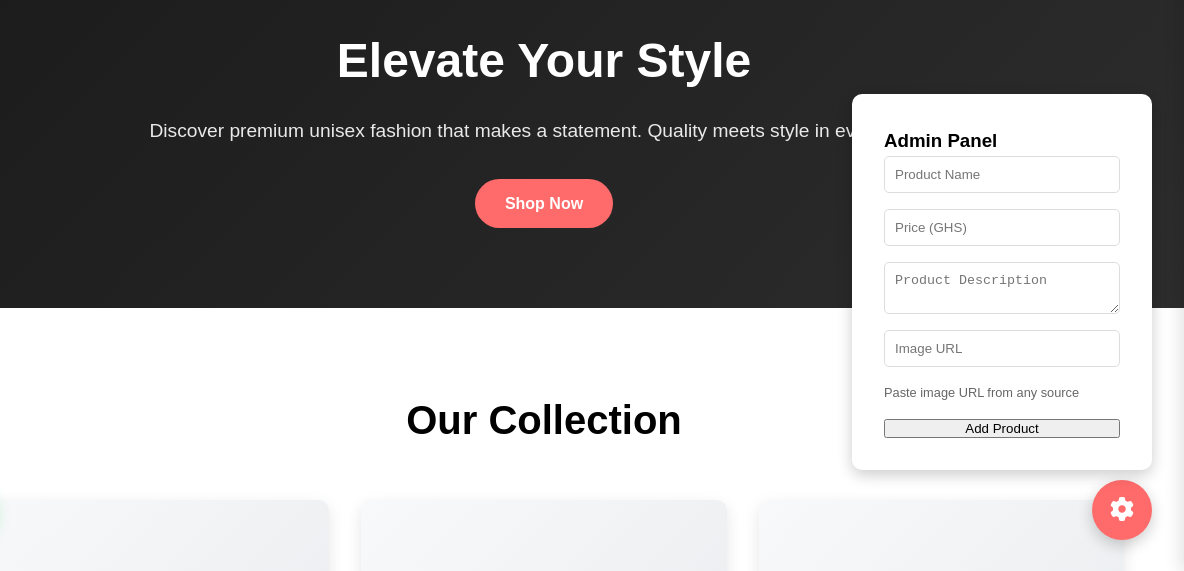
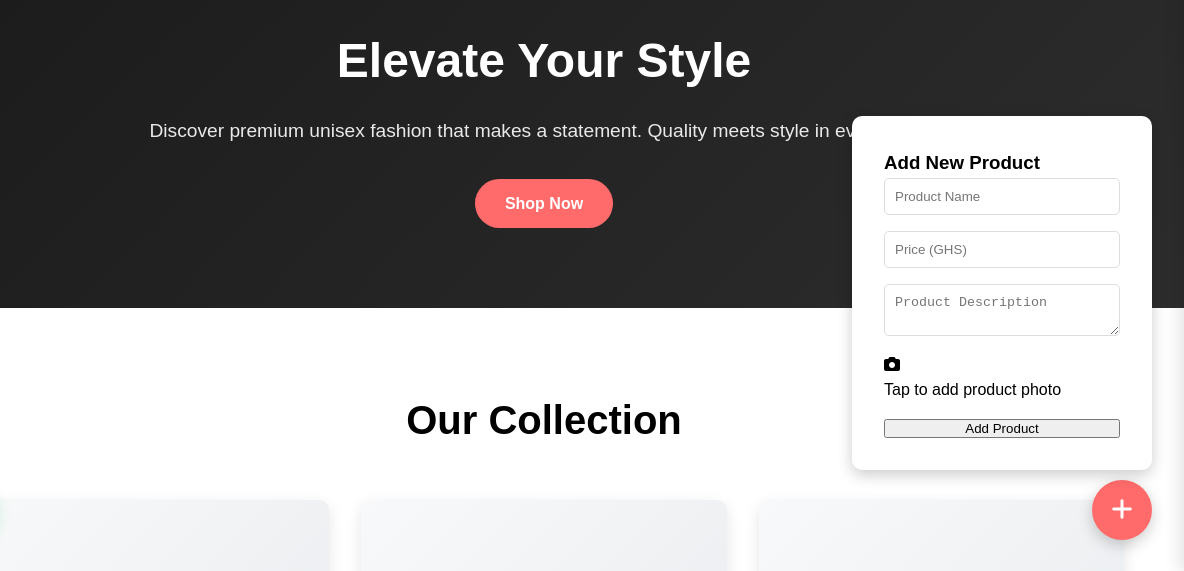
Before and after one commit to codecraftstud-web/trendzbyummi-store, a plain HTML site: page index.html in a window 1280 px wide. Both pictures are taken after a click on the button 1218 px from the left and 738 px from the top of the page. Shown: the part 228-799 px from the top of the page, 96-1280 px from the left. Drawn offline with Linux system fonts and the light colour scheme.

Commit message:
Update index.html
Complete update

```diff
--- a/index.html
+++ b/index.html
@@ -177,19 +177,25 @@
         </div>
     </div>
 
-    <!-- Admin Panel -->
+    <!-- Simple Admin Panel -->
     <div class="admin-panel">
         <button class="admin-toggle" id="adminToggle">
-            <i class="fas fa-cog"></i>
+            <i class="fas fa-plus"></i>
         </button>
         <div class="admin-content" id="adminContent">
-            <h3>Admin Panel</h3>
+            <h3>Add New Product</h3>
             <form id="addProductForm">
                 <input type="text" id="productName" placeholder="Product Name" required>
                 <input type="number" id="productPrice" placeholder="Price (GHS)" step="0.01" required>
                 <textarea id="productDesc" placeholder="Product Description" required></textarea>
-                <input type="text" id="productImage" placeholder="Image URL" required>
-                <small>Paste image URL from any source</small>
+                <div class="image-upload">
+                    <div class="upload-area" id="uploadArea">
+                        <i class="fas fa-camera"></i>
+                        <p>Tap to add product photo</p>
+                    </div>
+                    <input type="file" id="imageInput" accept="image/*" style="display: none;">
+                    <img id="imagePreview" style="display: none; max-width: 100%; margin-top: 10px; border-radius: 10px;">
+                </div>
                 <button type="submit">Add Product</button>
             </form>
         </div>
```
